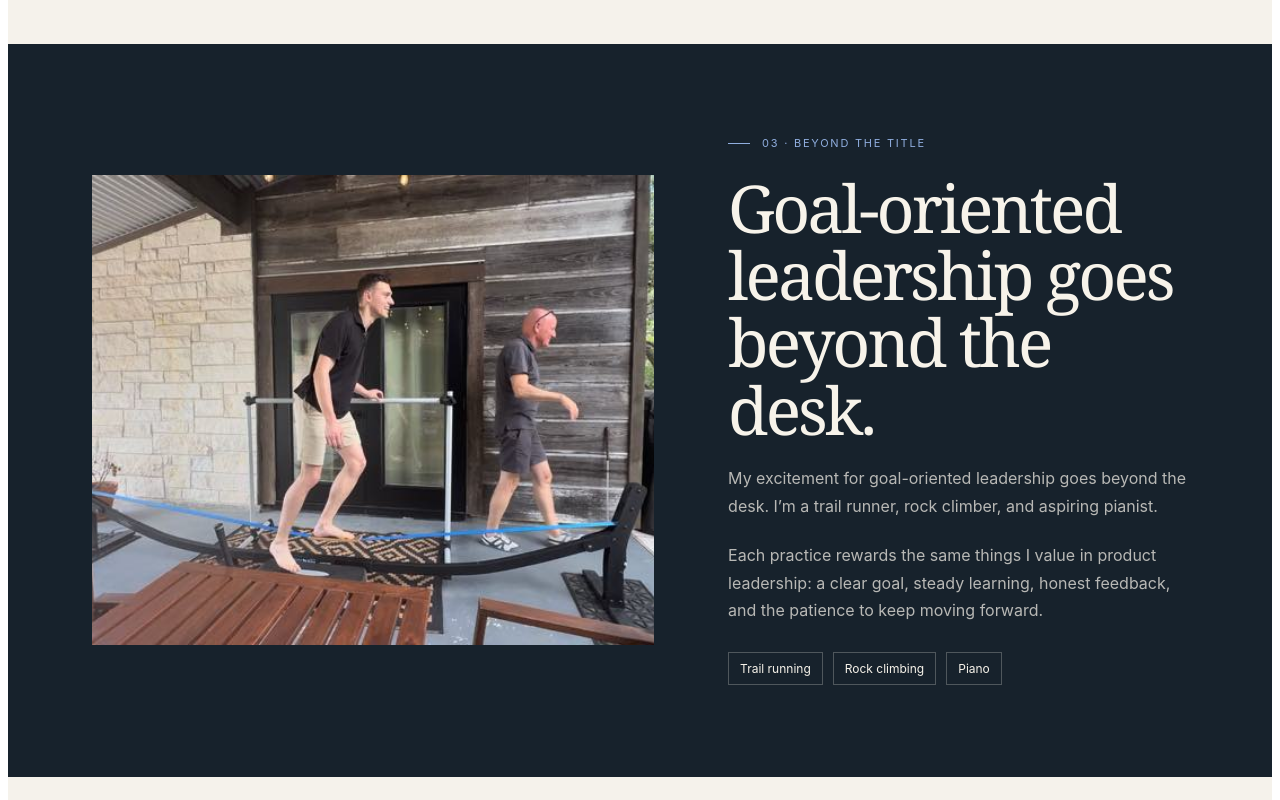
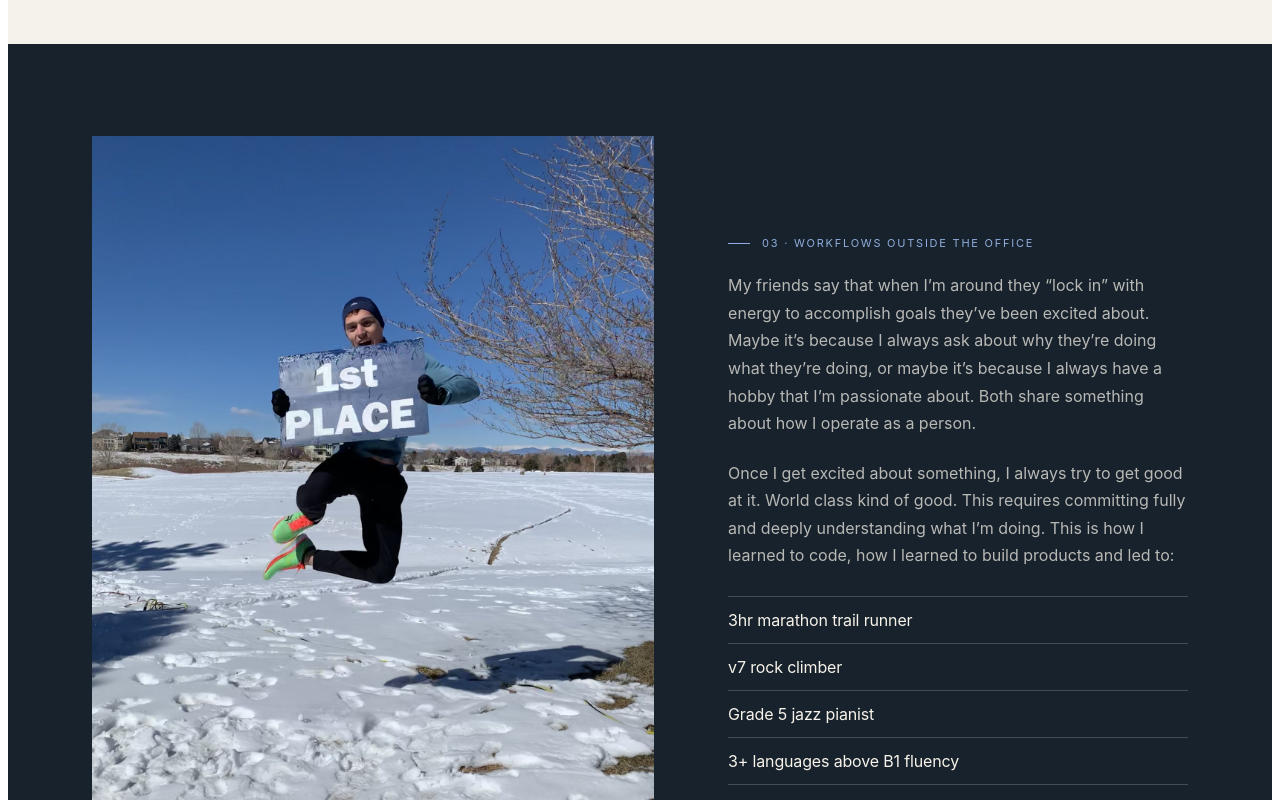
Before and after one commit to wynand430/carlwynand-website, a React (Vite) app: page / in a window 1280 px wide. Shown: the part 2840-3640 px from the top of the page. Built offline with nearby package versions, Linux system fonts and the light colour scheme; no server answers; what aws-amplify would draw is missing.

Commit message:
Rewrite the section outside the office.
Replace the slackline portrait and title with the first-place photo, and list the pursuits that followed learning to build products.

Co-authored-by: carl <carl@deadpointhq.com>

```diff
--- a/src/pages/HomePage.tsx
+++ b/src/pages/HomePage.tsx
@@ -142,18 +142,18 @@ export function HomePage() {
       <section className="about" id="about">
         <div className="shell about-grid">
           <figure className="about-photo">
-            <img src="/photos/slackline.jpg" alt="Carl balancing on a slackline outdoors with a colleague" />
+            <img src="/photos/first-place.jpg" alt="Carl jumping in the snow, holding a first-place sign" />
           </figure>
           <div className="about-copy">
-            <div className="kicker">03 · Beyond the title</div>
-            <h2>Goal-oriented leadership goes beyond the desk.</h2>
-            <p>My excitement for goal-oriented leadership goes beyond the desk. I’m a trail runner, rock climber, and aspiring pianist.</p>
-            <p>Each practice rewards the same things I value in product leadership: a clear goal, steady learning, honest feedback, and the patience to keep moving forward.</p>
-            <div className="about-tags" aria-label="Interests and working preferences">
-              <span className="about-tag">Trail running</span>
-              <span className="about-tag">Rock climbing</span>
-              <span className="about-tag">Piano</span>
-            </div>
+            <div className="kicker">03 · Workflows outside the office</div>
+            <p>My friends say that when I’m around they “lock in” with energy to accomplish goals they’ve been excited about. Maybe it’s because I always ask about why they’re doing what they’re doing, or maybe it’s because I always have a hobby that I’m passionate about. Both share something about how I operate as a person.</p>
+            <p>Once I get excited about something, I always try to get good at it. World class kind of good. This requires committing fully and deeply understanding what I’m doing. This is how I learned to code, how I learned to build products and led to:</p>
+            <ul className="about-list">
+              <li>3hr marathon trail runner</li>
+              <li>v7 rock climber</li>
+              <li>Grade 5 jazz pianist</li>
+              <li>3+ languages above B1 fluency</li>
+            </ul>
           </div>
         </div>
       </section>
--- a/src/portfolio.css
+++ b/src/portfolio.css
@@ -612,7 +612,7 @@
  min-height: 470px; overflow: hidden; }
 
     #carl-portfolio .about-photo img {
- height: 100%; min-height: 470px; object-fit: cover; object-position: center; }
+ height: 100%; min-height: 470px; object-fit: cover; object-position: center 28%; }
 
     #carl-portfolio .about .kicker {
  color: #90aedf; }
@@ -626,11 +626,11 @@
     #carl-portfolio .about-copy p {
  margin-top: 22px; color: rgba(247,243,234,.72); line-height: 1.72; }
 
-    #carl-portfolio .about-tags {
- display: flex; flex-wrap: wrap; gap: 10px; margin-top: 27px; }
+    #carl-portfolio .about-list {
+ list-style: none; margin: 26px 0 0; padding: 0; border-top: 1px solid rgba(247,243,234,.2); }
 
-    #carl-portfolio .about-tag {
- padding: 8px 11px; border: 1px solid rgba(247,243,234,.25); font-size: 12px; }
+    #carl-portfolio .about-list li {
+ padding: 13px 0; border-bottom: 1px solid rgba(247,243,234,.2); font-size: 16px; letter-spacing: -.01em; }
 
 
     #carl-portfolio .contact {
```
Also changed, not shown: public/photos/first-place.jpg (added).
